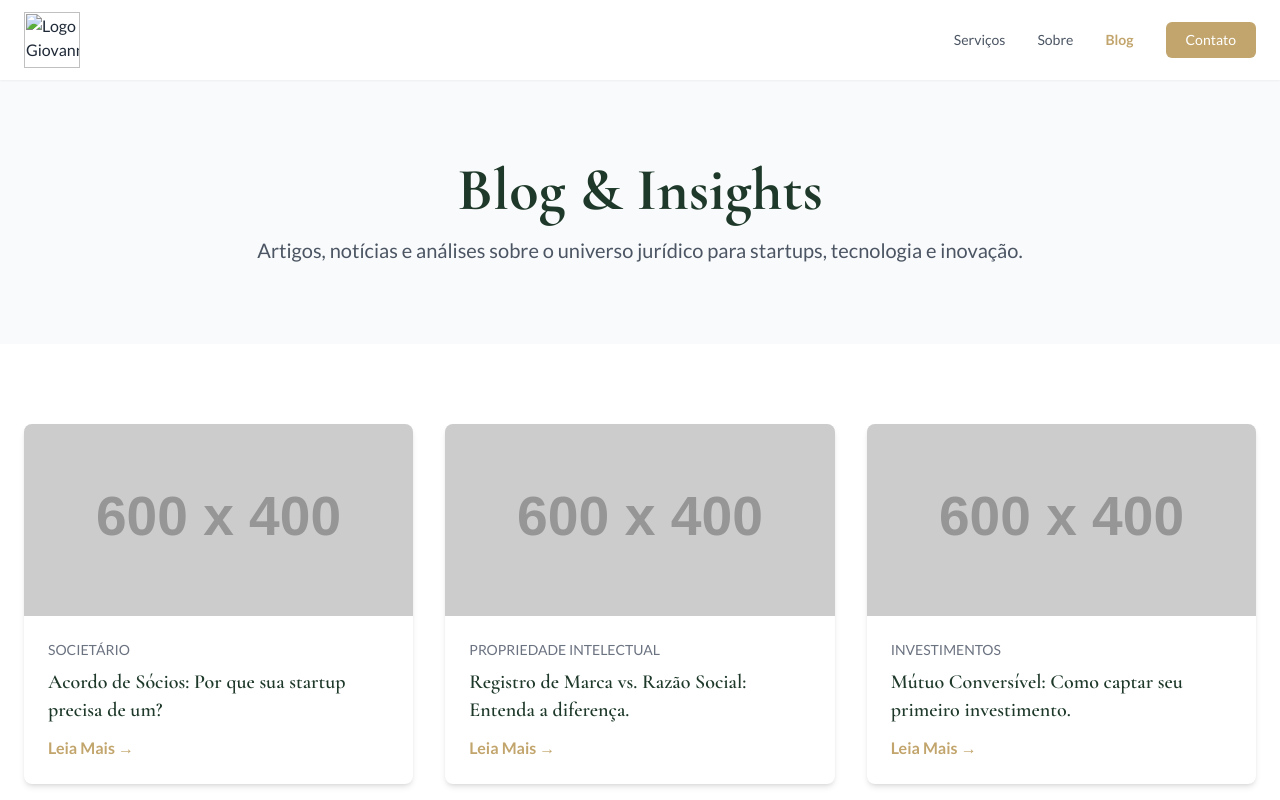
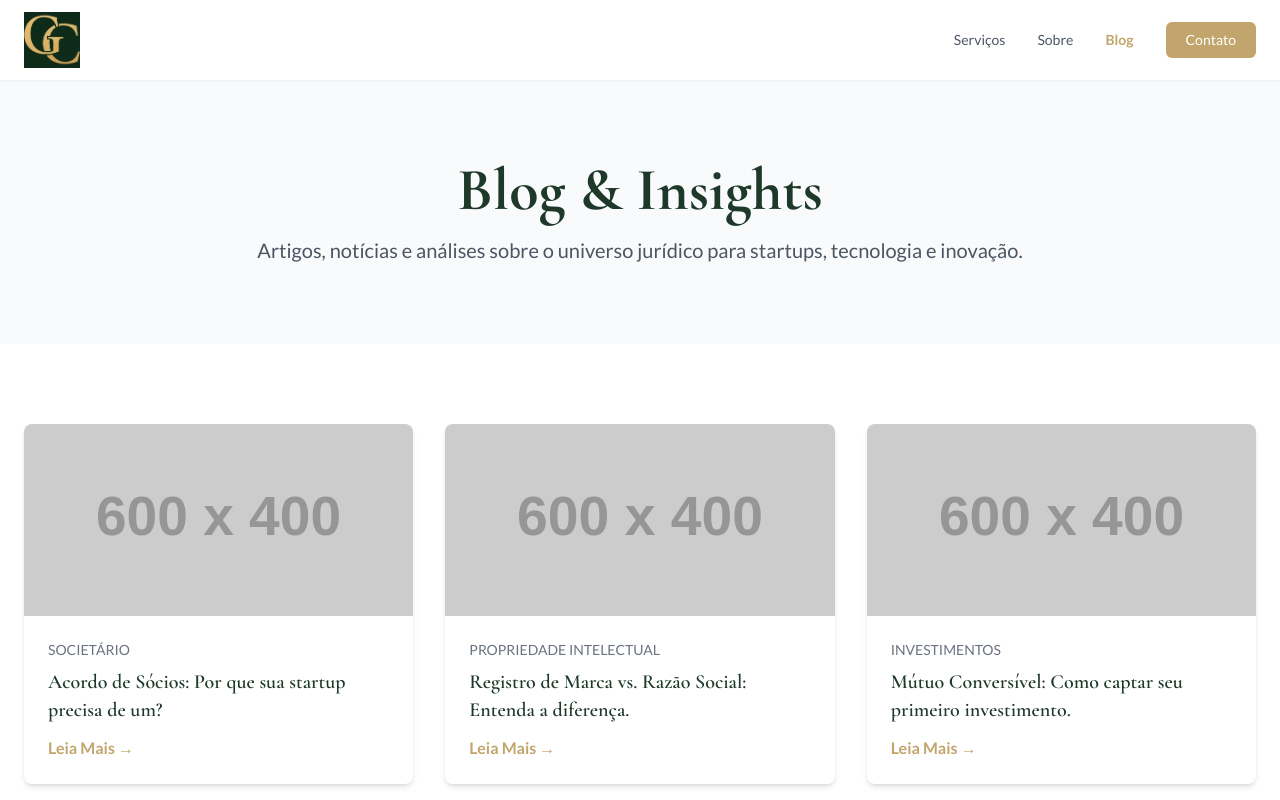
Before and after one commit to giovannifcarvalho/gioadv, a plain HTML site: page blog.html in a window 1280 px wide. Shown: the top 800 px of the page. Drawn offline with nearby package versions, Linux system fonts and the light colour scheme; placeholder pictures from the web are drawn by us.

Commit message:
Update blog.html

```diff
--- a/blog.html
+++ b/blog.html
@@ -51,7 +51,7 @@
     <header class="bg-white/90 backdrop-blur-md sticky top-0 z-50 shadow-sm">
         <div class="container mx-auto px-6 py-3 flex justify-between items-center">
             <a href="index.html" class="shrink-0">
-                <img src="assets/logo.png" alt="Logo Giovanni de Carvalho Advocacia" class="h-12 md:h-14">
+                <img src="assets/logo.jpg" alt="Logo Giovanni de Carvalho Advocacia" class="h-12 md:h-14">
             </a>
             <nav class="hidden md:flex space-x-8 items-center text-sm font-medium">
                 <a href="index.html#services" class="text-gray-600 hover:text-brand-gold transition duration-300">Serviços</a>
```
